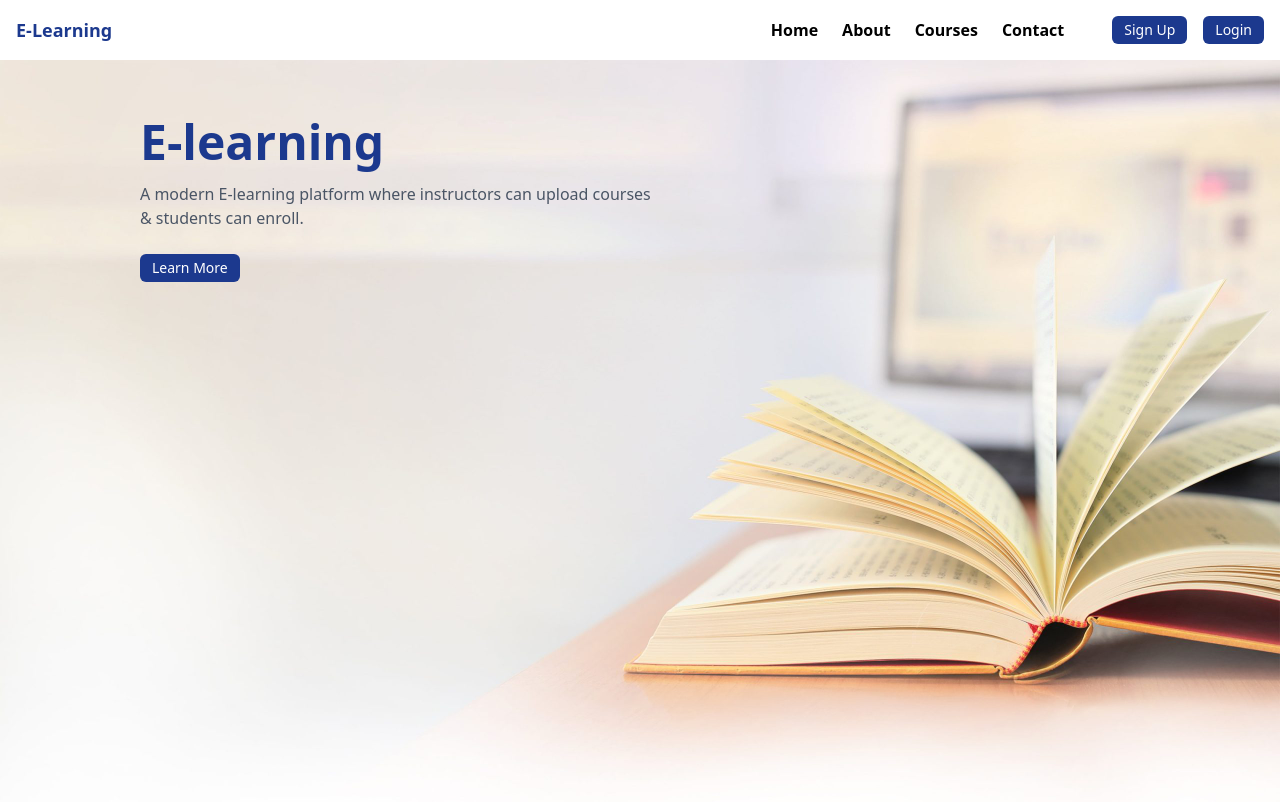
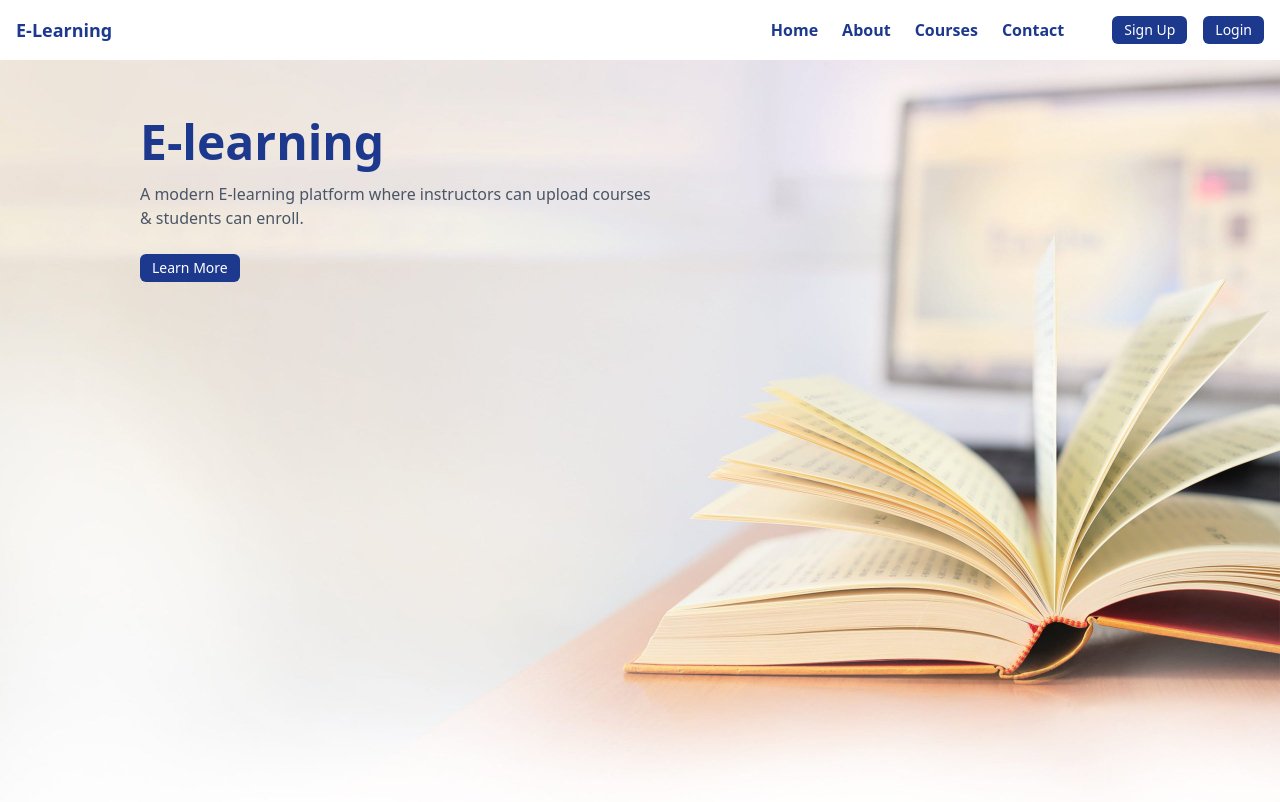
Before and after one commit to Ruqayya-Hasnee/e-learning-platform, a Next.js app: page / in a window 1280 px wide. Shown: the top 802 px of the page. Built offline with nearby package versions, Linux system fonts and the light colour scheme.

Commit message:
update styling

```diff
--- a/app/components/Navbar.tsx
+++ b/app/components/Navbar.tsx
@@ -48,10 +48,10 @@ function Navbar() {
           }`}
         >
           <div className="flex flex-col md:flex-row gap-4 md:gap-6 font-bold">
-            <Link href="/" className="hover:text-blue-600">Home</Link>
-            <Link href="/about" className="hover:text-blue-600">About</Link>
-            <Link href="/courses" className="hover:text-blue-600">Courses</Link>
-            <Link href="/contact" className="hover:text-blue-600">Contact</Link>
+            <Link href="/" className="text-blue-900 hover:text-blue-600">Home</Link>
+            <Link href="/about" className="text-blue-900 hover:text-blue-600">About</Link>
+            <Link href="/courses" className="text-blue-900 hover:text-blue-600">Courses</Link>
+            <Link href="/contact" className="text-blue-900 hover:text-blue-600">Contact</Link>
           </div>
 
           {/* Authentication Links */}
```
